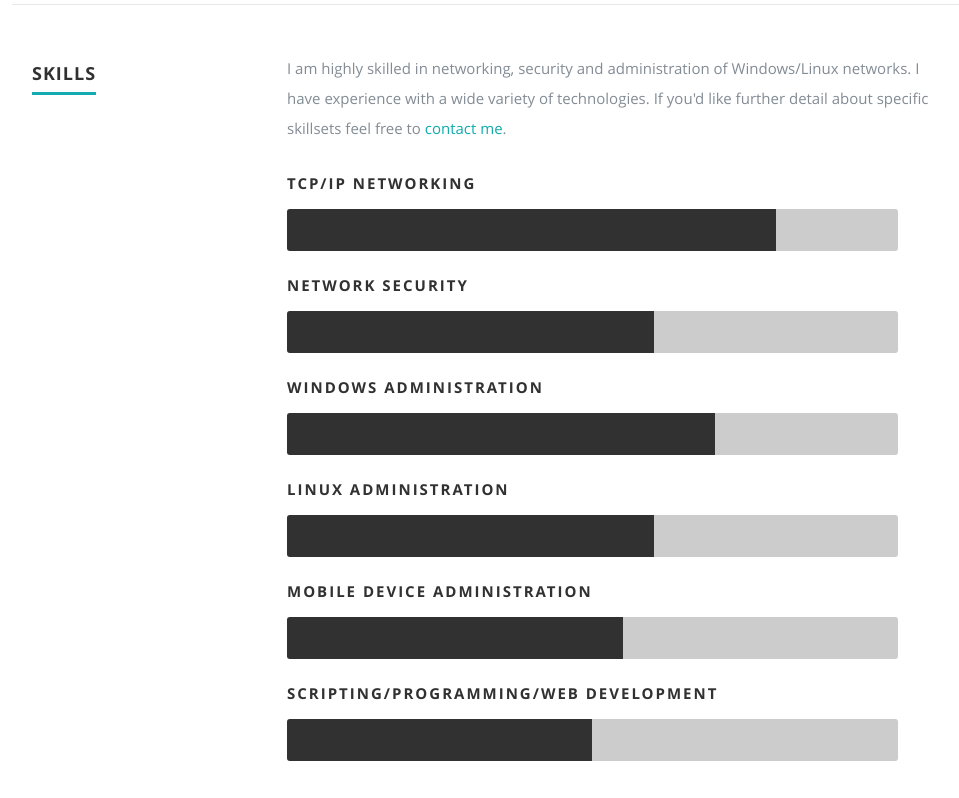
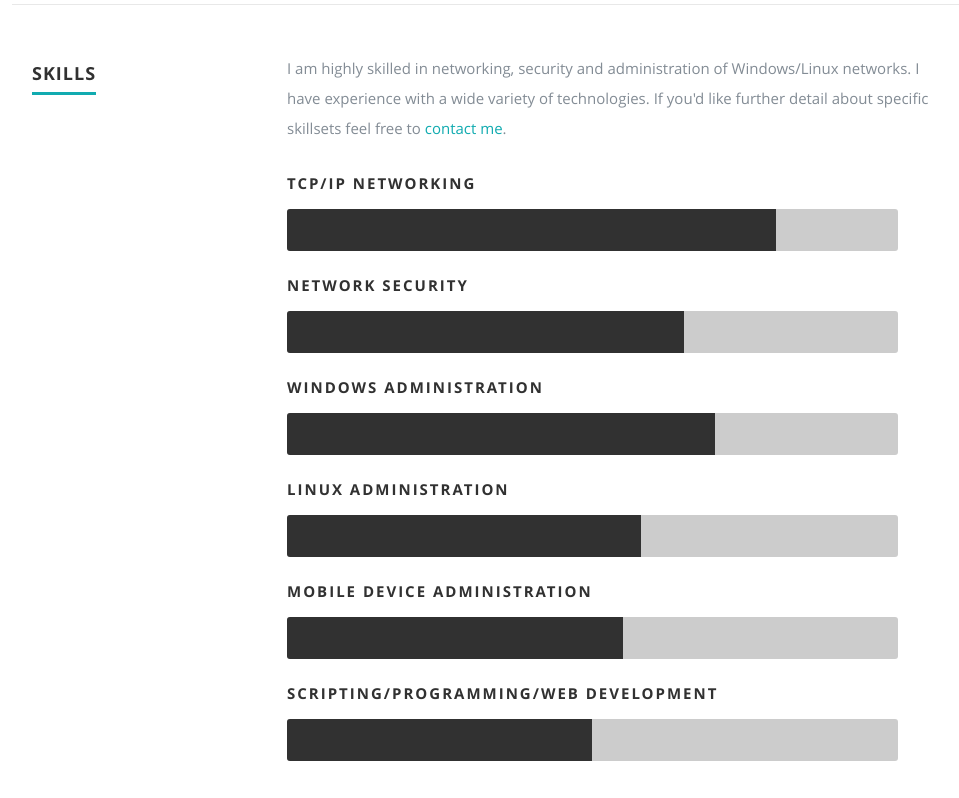
Before and after one commit to amagder1/amagder1.github.io, a plain HTML site: page index.html in a window 1280 px wide. Shown: the part 2369-3167 px from the top of the page, without its empty margins (118-1077 px from the left). Drawn offline with nearby package versions, Linux system fonts and the light colour scheme.

Commit message:
Update layout.css
update skill bars

```diff
--- a/css/layout.css
+++ b/css/layout.css
@@ -331,7 +331,7 @@ ul#nav li.current a { color: #F06000; }
   	-webkit-animation: photoshop 2s ease;
 }
 .netsec {
-  	width: 60%;
+  	width: 65%;
   	-moz-animation: illustrator 2s ease;
   	-webkit-animation: illustrator 2s ease;
 }
@@ -341,7 +341,7 @@ ul#nav li.current a { color: #F06000; }
   	-webkit-animation: wordpress 2s ease;
 }
 .linuxadmin {
-  	width: 60%;
+  	width: 58%;
   	-moz-animation: css 2s ease;
   	-webkit-animation: css 2s ease;
 }
```
